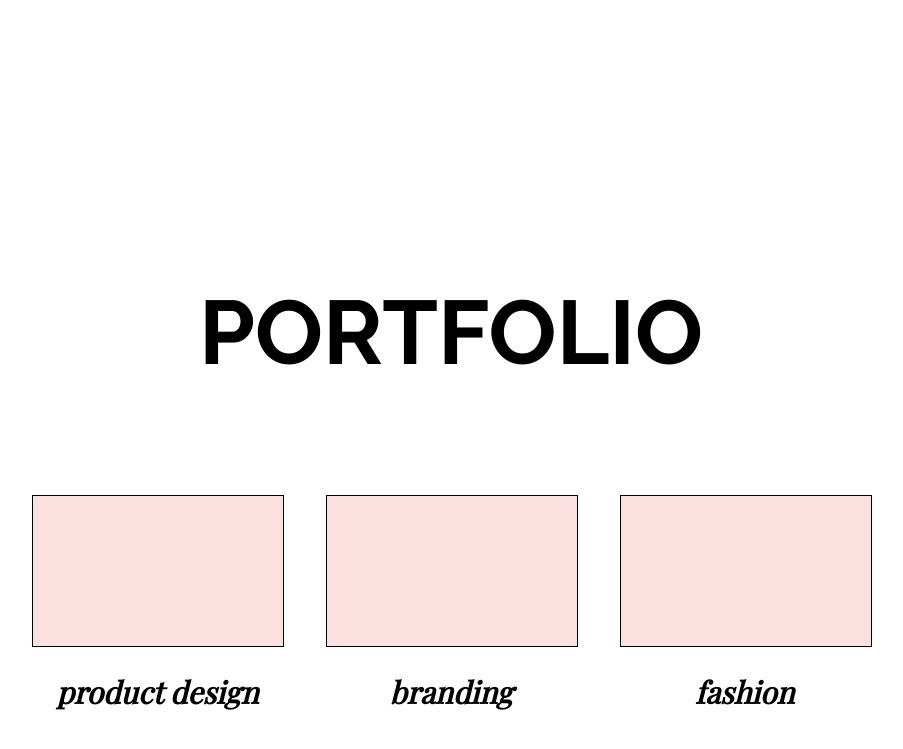
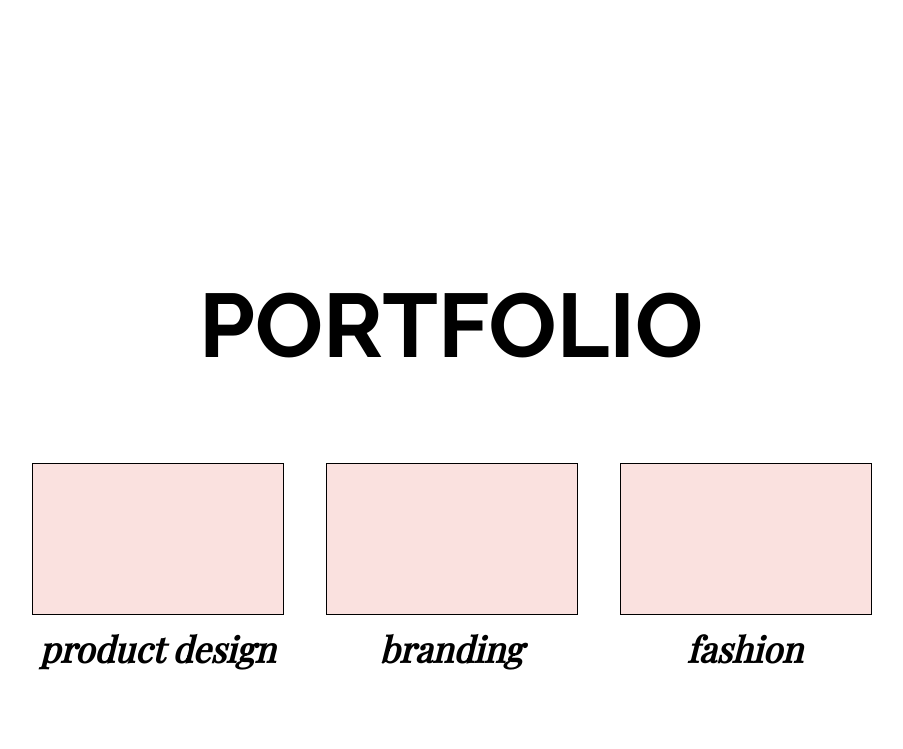
Before and after one commit to aamirpeeran/aamirpeeran.github.io, a Jekyll site: the page built from portfolio.md, in a window 1280 px wide. Shown: the top 749 px of the page, without its empty margins (189-1092 px from the left). Built offline with Jekyll 4.4.1, drawn with Linux system fonts in a browser that asks for light colours.

Commit message:
fixing messy mobile views

```diff
--- a/css/base.css
+++ b/css/base.css
@@ -18,7 +18,6 @@
 
 .container {
     position: relative;
-    width: 85%;
     max-width: 1980px;
     margin-right: auto;
     margin-left: 0px;
@@ -29,7 +28,8 @@
     font-family: var(--sans-serif);
     font-size: 80px;
     text-transform: uppercase;
-    margin-bottom: 80px;
+    margin-bottom: 0px;
+    margin-top: 80px;
 }
 
 .heading {
@@ -87,6 +87,7 @@
     }
     .centerHeading {
         font-size: 40px;
+        margin-top: 35px;
     }
 }
 
--- a/css/portfolio.css
+++ b/css/portfolio.css
@@ -9,7 +9,8 @@
     width: 100%;
     background: #FAE1DF;
     border: 1px black solid;
-    margin-bottom: 25px;
+    margin-bottom: 0px;
+    margin-top: 0px;
 }
 
 .portfolioTiles {
@@ -25,12 +26,14 @@
     text-align: center;
     font-size: 30px;
     font-style: italic;
-    margin-top: 30px;
+    margin-top: 10px;
 }
 
 .tileText {
     color: var(--black);
     font-weight: 700;
+    font-size: 20px;
+    margin-top: 10px;
 }
 
 .portContainer {
@@ -41,8 +44,32 @@
     margin-left: auto;
 }
 
-@media (max-width: 480px) {
+/* For devices larger than 400px */
+
+@media (min-width: 50px) {
+
+}
+
+/* For devices larger than 550px */
+
+@media (min-width: 550px) {
     .portfolioTile {
-        width: 100%;
+        margin-top: 40px;
+    }
+    .tileText {
+        font-size: 30px;
+    }
+
+}
+
+@media (max-width: 750px) {
+
+}
+
+/* For devices larger than 1080px */
+
+@media (min-width: 1080px) {
+    .tileText {
+        font-size: 35px;
     }
 }
```
Also changed, not shown: 3 other files.
